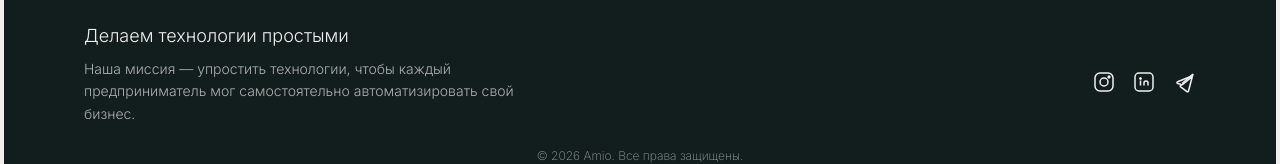
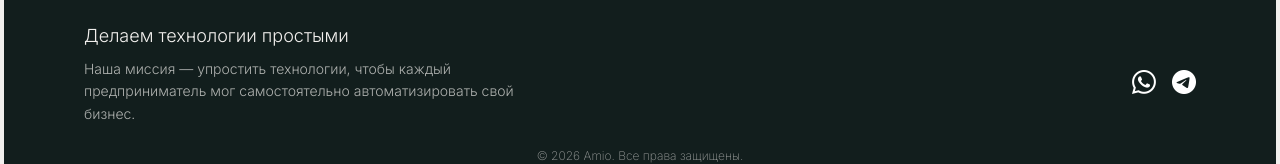
Before and after one commit to nolimitima/amio, a React (Vite) app in the folder frontend/: page / in a window 1280 px wide. Shown: the part 4462-4626 px from the top of the page. Built offline with nearby package versions, Linux system fonts and the light colour scheme; no server answers.

Commit message:
Cleanup before release 2 2

```diff
--- a/frontend/src/pages/Home.jsx
+++ b/frontend/src/pages/Home.jsx
@@ -231,17 +231,13 @@ const Home = () => {
               </div>
               <div className="flex flex-col items-center gap-4">
                 <div className="flex gap-4 mt-0 md:mt-4">
-                  {/* Instagram */}
-                  <a href="#" className="hover:text-[#F1EFED]" aria-label="Instagram">
-                    <svg fill="none" viewBox="0 0 24 24" stroke="currentColor" className="w-6 h-6"><rect width="18" height="18" x="3" y="3" rx="5" strokeWidth="1.5" /><circle cx="12" cy="12" r="4" strokeWidth="1.5" /><circle cx="17" cy="7" r="1.2" fill="currentColor" /></svg>
-                  </a>
-                  {/* LinkedIn */}
-                  <a href="#" className="hover:text-[#F1EFED]" aria-label="LinkedIn">
-                    <svg fill="none" viewBox="0 0 24 24" stroke="currentColor" className="w-6 h-6"><rect width="18" height="18" x="3" y="3" rx="4" strokeWidth="1.5" /><path strokeWidth="1.5" d="M8.5 10.5v5M12 13v2.5m0-2.5V13a2 2 0 1 1 4 0v2.5" /><circle cx="8.5" cy="8.5" r="1" fill="currentColor" /></svg>
+                  {/* WhatsApp */}
+                  <a href="https://wa.me/77767802565" target="_blank" rel="noopener noreferrer" className="hover:opacity-80 transition-opacity" aria-label="WhatsApp">
+                    <img src="/whatsapp-logo.png" alt="WhatsApp" className="w-6 h-6 object-contain" />
                   </a>
                   {/* Telegram */}
-                  <a href="https://t.me/amianapp" target="_blank" rel="noopener noreferrer" className="hover:text-[#F1EFED]" aria-label="Telegram">
-                    <svg fill="none" viewBox="0 0 24 24" stroke="currentColor" className="w-6 h-6"><path strokeWidth="1.5" d="M21 4L10 13.5" /><path strokeWidth="1.5" d="M21 4l-4.5 17a1 1 0 0 1-1.6.6l-4.2-3.2-2.1-1.5a1 1 0 0 1 .2-1.7l1.7-.7 8.7-7.2a.5.5 0 0 0-.6-.8l-13 5.2a1 1 0 0 0 .1 1.9l3.2.7" /></svg>
+                  <a href="https://t.me/temirlan22" target="_blank" rel="noopener noreferrer" className="hover:opacity-80 transition-opacity" aria-label="Telegram">
+                    <img src="/telegram-logo.png" alt="Telegram" className="w-6 h-6 object-contain" />
                   </a>
                 </div>
               </div>
```
Also changed, not shown: frontend/public/telegram-logo.png (added), frontend/public/whatsapp-logo.png (added).
